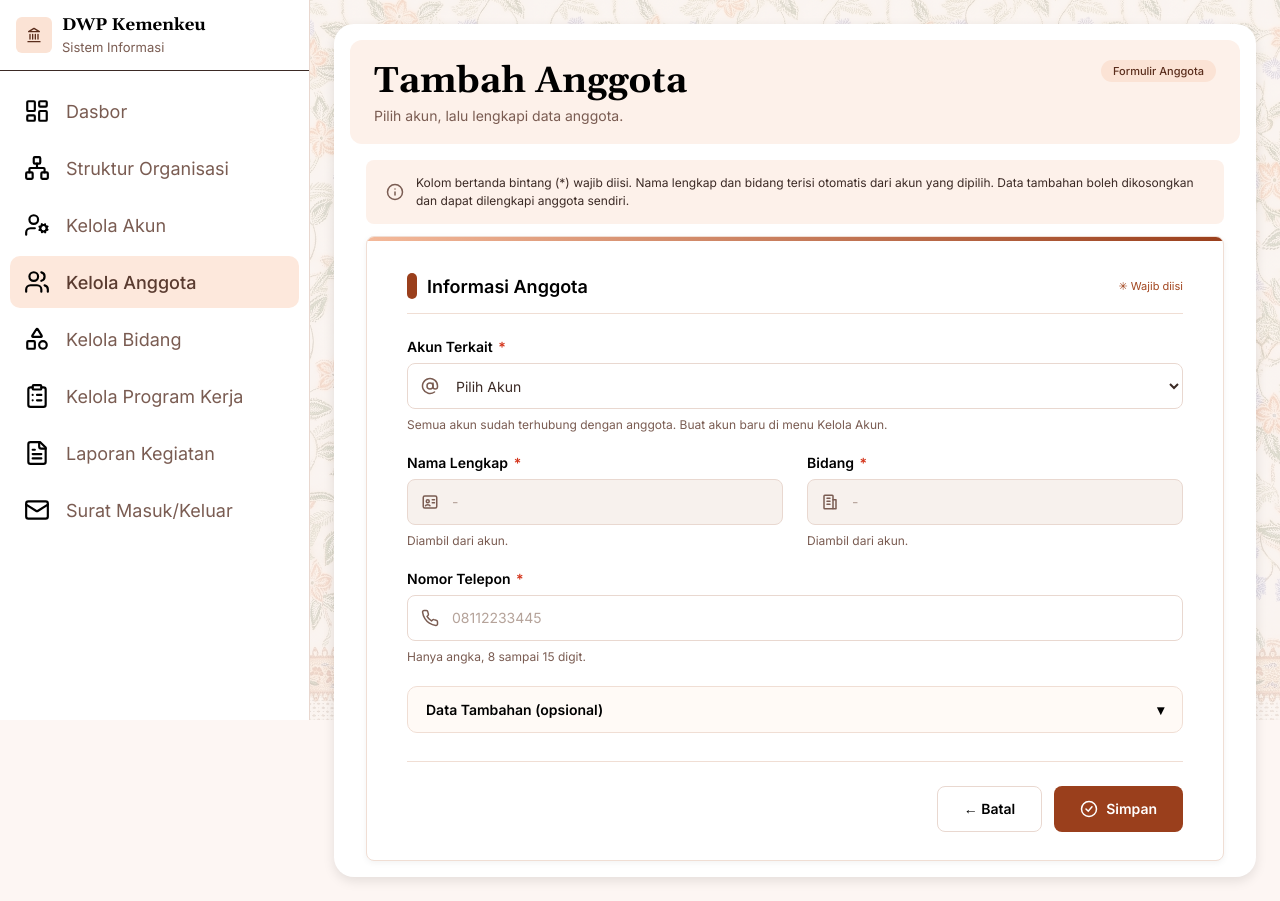
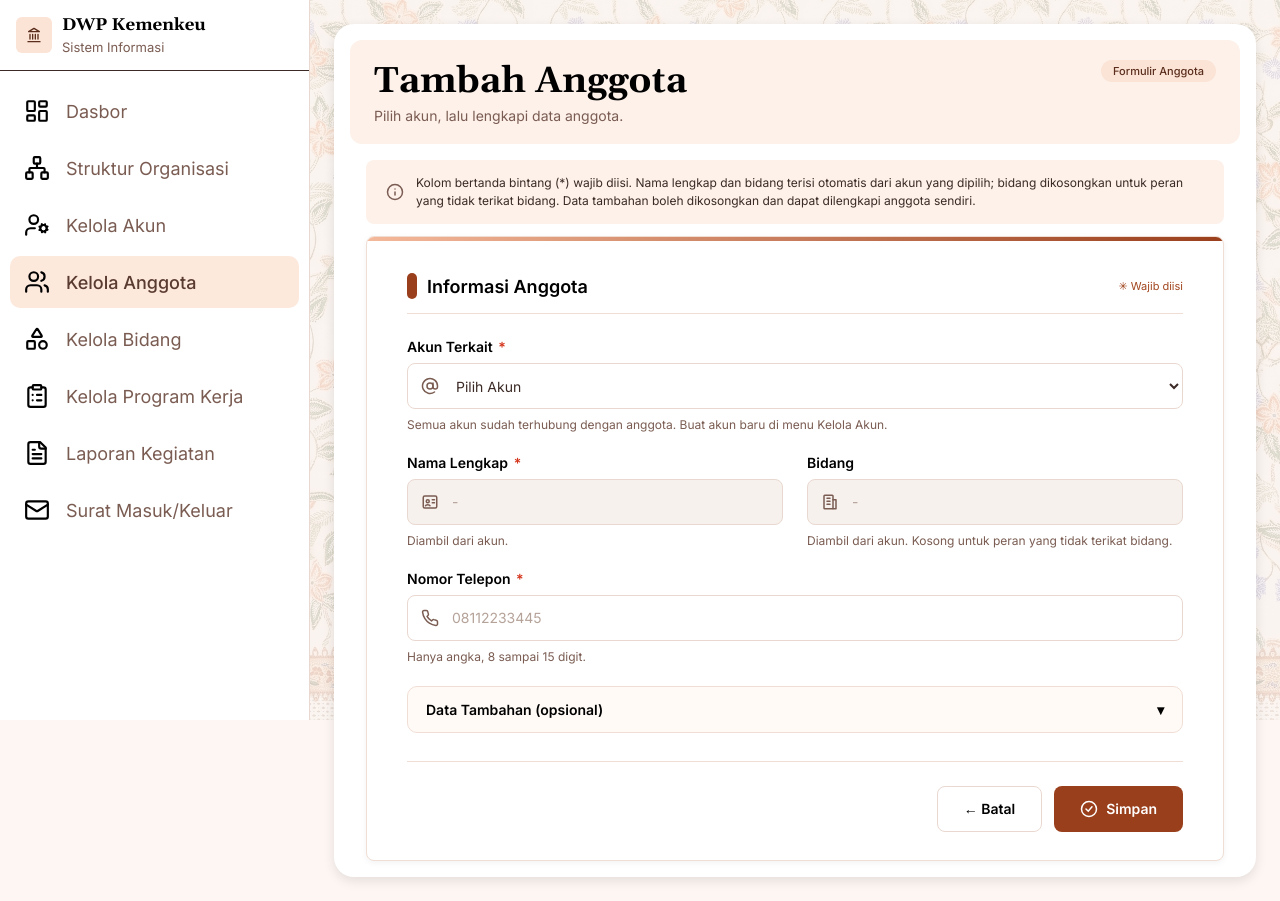
Before and after one commit to arcecusfnm-oss/DWP-IS-Kemenkeu, a Laravel app: page /admin/anggota/tambah in a window 1280 px wide. Shown: the part 80-981 px from the top of the page. Run offline with Laravel 12, Linux system fonts and the light colour scheme; the visitor is signed in with stand-in values (Sample User, id 1); data comes from the database, SQL or seed files in the repository; data that the repository does not hold is empty; parts of the project's set-up code (start-up, migrations or seed data) failed here and were passed over.

Commit message:
Revisi form tambah anggota: bidang opsional, nama panggilan Ny., kolom bekerja

```diff
--- a/resources/views/admin/anggota/create.blade.php
+++ b/resources/views/admin/anggota/create.blade.php
@@ -6,7 +6,7 @@
     $tingkatPendidikan = ['SMA/SMK', 'D3', 'D4', 'S1 (Sarjana)', 'S2 (Magister)', 'S3 (Doktoral)'];
     $kolomTambahan = ['nama_panggilan', 'tempat_lahir', 'tanggal_lahir', 'email', 'alamat_lengkap',
         'nama_suami', 'id_unit_kerja', 'tingkat_pendidikan', 'bidang_pendidikan', 'keahlian',
-        'bidang_usaha', 'instansi_kerja'];
+        'bidang_usaha', 'bekerja', 'instansi_kerja'];
     $tambahanBerisiError = collect($kolomTambahan)->contains(fn ($k) => $errors->has($k));
     $ikonSalah = '<svg width="14" height="14" viewBox="0 0 24 24" fill="none" stroke="currentColor" stroke-width="2" stroke-linecap="round"><circle cx="12" cy="12" r="10"/><path d="m15 9-6 6M9 9l6 6"/></svg>';
 @endphp
@@ -22,6 +22,12 @@
     .akun-input textarea { width: 100%; min-height: 90px; padding: 12px 14px; font: 400 14px "Inter", system-ui, sans-serif; color: var(--ink); background: #fff; border: 1px solid #e9d8d0; border-radius: 8px; outline: none; resize: vertical; }
     .akun-input textarea:focus { border-color: #c2653d; box-shadow: 0 0 0 3px rgba(194, 101, 61, .16); }
     .akun-field.has-error .akun-input textarea { background: #fde2d6; border-color: #f4b99a; }
+
+    /* Awalan "Ny." tetap di dalam kolom Nama Panggilan (label visual, bukan isi input) */
+    .akun-input.ang-prefix { position: relative; }
+    .akun-input.ang-prefix .ang-prefix-tag { position: absolute; left: 14px; top: 50%; transform: translateY(-50%); font: 400 14px "Inter", system-ui, sans-serif; color: var(--ink); pointer-events: none; }
+    .akun-input.polos.ang-prefix input { padding-left: 44px; }
+
     .ang-more { margin: 8px 0 4px; border: 1px solid #f0ded4; border-radius: 10px; background: #fffaf6; }
     .ang-more > summary { cursor: pointer; padding: 14px 18px; font-size: 14px; font-weight: 600; color: #000; list-style: none; }
     .ang-more > summary::-webkit-details-marker { display: none; }
@@ -67,7 +73,7 @@
         @else
             <div class="akun-info-box ang-lebar" role="note">
                 <svg width="18" height="18" viewBox="0 0 24 24" fill="none" stroke="currentColor" stroke-width="2" stroke-linecap="round"><circle cx="12" cy="12" r="10"/><path d="M12 16v-4M12 8h.01"/></svg>
-                Kolom bertanda bintang (*) wajib diisi. Nama lengkap dan bidang terisi otomatis dari akun yang dipilih. Data tambahan boleh dikosongkan dan dapat dilengkapi anggota sendiri.
+                Kolom bertanda bintang (*) wajib diisi. Nama lengkap dan bidang terisi otomatis dari akun yang dipilih; bidang dikosongkan untuk peran yang tidak terikat bidang. Data tambahan boleh dikosongkan dan dapat dilengkapi anggota sendiri.
             </div>
         @endif
 
@@ -116,14 +122,15 @@
                     <p class="akun-error" id="err-nama" role="alert" @if (! $errors->has('nama')) hidden @endif>{!! $ikonSalah !!} <span>{{ $errors->first('nama') }}</span></p>
                 </div>
 
+                {{-- Bidang TIDAK wajib: Penasihat, Ketua DWP, dan Wakil DWP tidak terikat bidang --}}
                 <div class="akun-field {{ $errors->has('id_bidang') ? 'has-error' : '' }}">
-                    <label for="bidang_tampil">Bidang <em>*</em></label>
+                    <label for="bidang_tampil">Bidang</label>
                     <div class="akun-input">
                         <svg width="18" height="18" viewBox="0 0 24 24" fill="none" stroke="currentColor" stroke-width="2" stroke-linecap="round" stroke-linejoin="round"><rect x="4" y="3" width="12" height="18" rx="1"/><path d="M16 9h4v12h-4M8 7h4M8 11h4M8 15h4"/></svg>
                         <input type="text" id="bidang_tampil" value="" placeholder="-" readonly aria-describedby="err-id_bidang">
                         <input type="hidden" id="id_bidang" name="id_bidang" value="{{ old('id_bidang') }}">
                     </div>
-                    <p class="akun-hint">Diambil dari akun.</p>
+                    <p class="akun-hint">Diambil dari akun. Kosong untuk peran yang tidak terikat bidang.</p>
                     <p class="akun-error" id="err-id_bidang" role="alert" @if (! $errors->has('id_bidang')) hidden @endif>{!! $ikonSalah !!} <span>{{ $errors->first('id_bidang') }}</span></p>
                 </div>
             </div>
@@ -147,9 +154,14 @@
 
                     <h3>1. Data pribadi</h3>
                     <div class="akun-baris">
+                        {{-- Nama panggilan: "Ny." tampil tetap sebagai label; input hanya berisi nama, server menambahkan "Ny. " --}}
                         <div class="akun-field {{ $errors->has('nama_panggilan') ? 'has-error' : '' }}">
                             <label for="nama_panggilan">Nama Panggilan</label>
-                            <div class="akun-input polos"><input type="text" id="nama_panggilan" name="nama_panggilan" maxlength="255" value="{{ old('nama_panggilan') }}" placeholder="Contoh: Ny. Wiwik Suryo"></div>
+                            <div class="akun-input polos ang-prefix">
+                                <span class="ang-prefix-tag" aria-hidden="true">Ny.</span>
+                                <input type="text" id="nama_panggilan" name="nama_panggilan" maxlength="255"
+                                       value="{{ old('nama_panggilan') }}" placeholder="Wiwik Suryo">
+                            </div>
                             @error('nama_panggilan') <p class="akun-error">{!! $ikonSalah !!} <span>{{ $message }}</span></p> @enderror
                         </div>
                         <div class="akun-field {{ $errors->has('email') ? 'has-error' : '' }}">
@@ -216,8 +228,8 @@
                         </div>
                     </div>
                     <div class="akun-field {{ $errors->has('keahlian') ? 'has-error' : '' }}">
-                        <label for="keahlian">Keahlian / Keterampilan yang Bisa Dibagikan</label>
-                        <div class="akun-input"><textarea id="keahlian" name="keahlian" maxlength="1000" placeholder="Tuliskan keahlian atau keterampilan yang dapat dibagikan kepada anggota lain...">{{ old('keahlian') }}</textarea></div>
+                        <label for="keahlian">Keahlian / Keterampilan / Pengetahuan yang Bisa Dibagikan</label>
+                        <div class="akun-input"><textarea id="keahlian" name="keahlian" maxlength="1000" placeholder="Tuliskan keahlian, keterampilan, atau pengetahuan yang dapat dibagikan kepada anggota lain...">{{ old('keahlian') }}</textarea></div>
                         @error('keahlian') <p class="akun-error">{!! $ikonSalah !!} <span>{{ $message }}</span></p> @enderror
                     </div>
                     <div class="akun-baris">
@@ -226,11 +238,22 @@
                             <div class="akun-input polos"><input type="text" id="bidang_usaha" name="bidang_usaha" maxlength="255" value="{{ old('bidang_usaha') }}" placeholder="Kosongkan jika tidak memiliki bidang usaha"></div>
                             @error('bidang_usaha') <p class="akun-error">{!! $ikonSalah !!} <span>{{ $message }}</span></p> @enderror
                         </div>
-                        <div class="akun-field {{ $errors->has('instansi_kerja') ? 'has-error' : '' }}">
-                            <label for="instansi_kerja">Instansi Tempat Bekerja</label>
-                            <div class="akun-input polos"><input type="text" id="instansi_kerja" name="instansi_kerja" maxlength="255" value="{{ old('instansi_kerja') }}" placeholder="Nama instansi/perusahaan tempat bekerja"></div>
-                            @error('instansi_kerja') <p class="akun-error">{!! $ikonSalah !!} <span>{{ $message }}</span></p> @enderror
+                        <div class="akun-field {{ $errors->has('bekerja') ? 'has-error' : '' }}">
+                            <label for="bekerja">Bekerja</label>
+                            <div class="akun-input polos">
+                                <select id="bekerja" name="bekerja">
+                                    <option value="">Pilih</option>
+                                    <option value="Ya" @selected(old('bekerja') === 'Ya')>Ya</option>
+                                    <option value="Tidak" @selected(old('bekerja') === 'Tidak')>Tidak</option>
+                                </select>
+                            </div>
+                            @error('bekerja') <p class="akun-error">{!! $ikonSalah !!} <span>{{ $message }}</span></p> @enderror
                         </div>
+                    </div>
+                    <div class="akun-field {{ $errors->has('instansi_kerja') ? 'has-error' : '' }}">
+                        <label for="instansi_kerja">Instansi Tempat Bekerja</label>
+                        <div class="akun-input polos"><input type="text" id="instansi_kerja" name="instansi_kerja" maxlength="255" value="{{ old('instansi_kerja') }}" placeholder="Nama instansi/perusahaan tempat bekerja"></div>
+                        @error('instansi_kerja') <p class="akun-error">{!! $ikonSalah !!} <span>{{ $message }}</span></p> @enderror
                     </div>
 
                     <h3>4. Kepengurusan</h3>
@@ -278,9 +301,19 @@
     var PESAN = {
         akun: 'Akun wajib dipilih.',
         nama: 'Nama wajib diisi.',
-        bidang: 'Bidang tidak tersedia.',
         telpKosong: 'Nomor telepon wajib diisi.',
         telpFormat: 'Nomor telepon harus 8 sampai 15 digit angka.'
+    };
+
+    // Peran yang tidak terikat bidang (Penasihat, Ketua DWP, Wakil DWP) memang tidak punya bidang.
+    var TANPA_BIDANG = 'Tidak terikat bidang';
+
+    // Peran akun -> pilihan "Posisi di Kepengurusan" pada Template Database Pengurus.
+    // Peran yang tidak ada di peta ditampilkan apa adanya.
+    var POSISI = {
+        'Penasihat': 'Penasihat/Wakil Penasihat',
+        'Pimpinan Bidang': 'Ketua Bidang',
+        'Anggota Bidang': 'Anggota Bidang'
     };
 
     function tampilkanError(input, errId, pesan) {
@@ -303,11 +336,12 @@
     function isiDariAkun() {
         var opt = akun.options[akun.selectedIndex];
         var ada = opt && opt.value !== '';
+        var bidang = ada ? (opt.dataset.bidang || TANPA_BIDANG) : '';
         nama.value   = ada ? opt.dataset.nama : '';
-        idBid.value  = ada ? opt.dataset.idBidang : '';
-        bidTam.value = ada ? opt.dataset.bidang : '';
-        bidKep.value = ada ? opt.dataset.bidang : '';
-        posisi.value = ada ? opt.dataset.peran : '';
+        idBid.value  = ada ? opt.dataset.idBidang : '';   // kosong untuk peran tanpa bidang (dikirim sebagai kosong)
+        bidTam.value = bidang;
+        bidKep.value = bidang;
+        posisi.value = ada ? (POSISI[opt.dataset.peran] || opt.dataset.peran) : '';
     }
 
     akun.addEventListener('change', function () {
@@ -320,6 +354,30 @@
     telp.addEventListener('input', function () {
         bersihkanError(telp, 'err-nomor_telepon');
     });
+
+    // Nama panggilan: "Ny." sudah tampil tetap sebagai label, jadi input hanya berisi nama.
+    // Kalau pengguna mengetik atau paste "Ny. ..." sendiri, awalannya dibuang supaya tidak dobel.
+    // Awalan harus diikuti titik atau spasi, supaya nama seperti "Nyoman" tidak ikut terpotong.
+    // Server (rapikanPanggilan) yang menambahkan "Ny. " saat menyimpan.
+    var panggilan = document.getElementById('nama_panggilan');
+    function bersihkanPanggilan(v) {
+        return v.replace(/\s+/g, ' ').trim().replace(/^(nyonya|ny)(\.\s*|\s+)/i, '');
+    }
+    panggilan.addEventListener('blur', function () {
+        panggilan.value = bersihkanPanggilan(panggilan.value);
+    });
+    panggilan.value = bersihkanPanggilan(panggilan.value);   // old input setelah redirect balik
+
+    // Instansi tempat bekerja hanya relevan bila Bekerja = Ya (input nonaktif tidak ikut terkirim)
+    var bekerja  = document.getElementById('bekerja');
+    var instansi = document.getElementById('instansi_kerja');
+    function aturInstansi() {
+        var tidak = bekerja.value === 'Tidak';
+        if (tidak) { instansi.value = ''; }
+        instansi.disabled = tidak;
+    }
+    bekerja.addEventListener('change', aturInstansi);
+    aturInstansi();
 
     function validasi() {
         var pertamaSalah = null;
@@ -334,10 +392,8 @@
                 tampilkanError(nama, 'err-nama', PESAN.nama);
                 tandai(nama);
             }
-            if (idBid.value === '') {
-                tampilkanError(bidTam, 'err-id_bidang', PESAN.bidang);
-                tandai(bidTam);
-            }
+            // Bidang tidak divalidasi di sini: boleh kosong untuk peran yang tidak terikat bidang.
+            // Aturan "wajib untuk peran berbidang" ditegakkan di server (AnggotaController).
         }
 
         var t = telp.value.trim();
```
